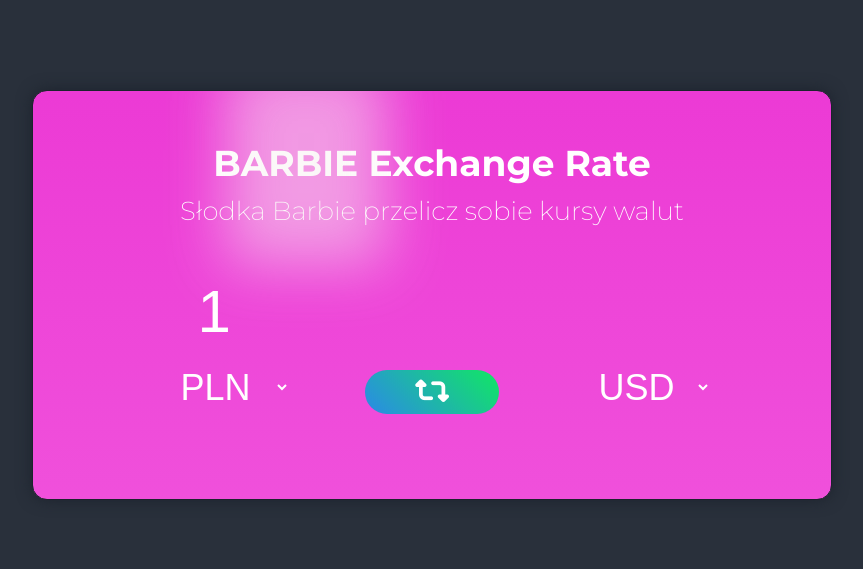
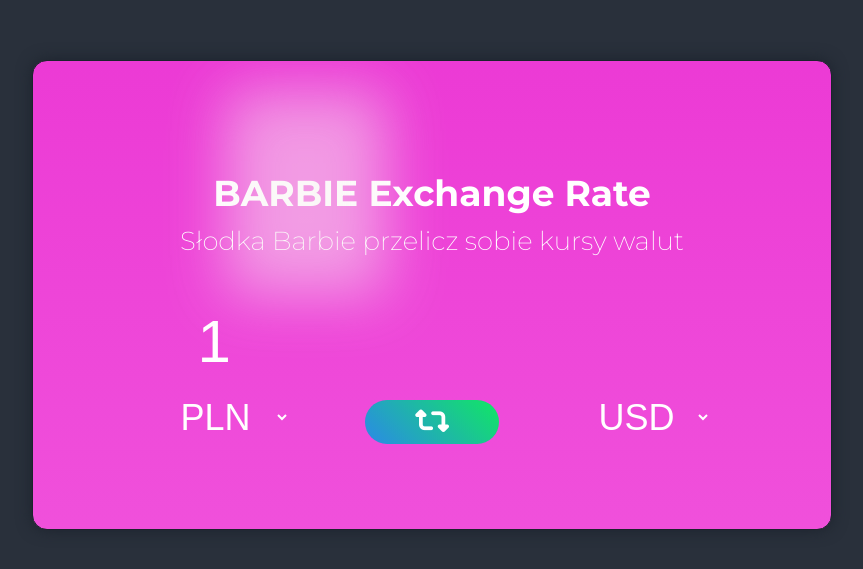
Before and after one commit to Velox8/exchange, a plain HTML site: page index.html in a window 1280 px wide. Shown: the part 105-674 px from the top of the page, without its empty margins (208-1071 px from the left). Drawn offline with Linux system fonts and the light colour scheme; no server answers.

Commit message:
first commit

```diff
--- a/style.css
+++ b/style.css
@@ -10,7 +10,7 @@ body {
 	align-items: center;
 	height: 100vh;
 	font-family: 'Montserrat', sans-serif;
-    background-color: #29303B;
+	background-color: #29303b;
 }
 
 .wrapper {
@@ -19,12 +19,14 @@ body {
 	background: linear-gradient(#ec3ad5, #f050db);
 	color: #fff;
 	text-align: center;
-    border: 1px solid #1C232D;
+	border: 1px solid #1c232d;
 	border-radius: 15px;
-    box-shadow: 0 0 15px #1C232D;overflow: hidden;
+	box-shadow: 0 0 15px #1c232d;
+	overflow: hidden;
 }
 
 .wrapper h1 {
+	margin-top: 60px;
 	margin-bottom: 10px;
 	font-size: 36px;
 	position: relative;
@@ -42,12 +44,7 @@ body {
 	background-image: none;
 	content: '';
 	animation: box-boxms 6s linear infinite;
-
-
-
 }
-
-
 
 @keyframes box-boxms {
 	0% {
@@ -62,9 +59,10 @@ body {
 		/* width: 0%; */
 	}
 	/* 75% {width: 20%;} */
-	100% {left: 0;}
+	100% {
+		left: 0;
 	}
-
+}
 
 .wrapper p {
 	margin-bottom: 50px;
@@ -78,9 +76,8 @@ body {
 	align-items: center;
 }
 
-
-
-.section-left, .section-right {
+.section-left,
+.section-right {
 	display: flex;
 	flex-direction: column;
 	align-items: center;
@@ -92,8 +89,8 @@ body {
 	font-size: 60px;
 }
 
-.app-body input, .app-body select {
-
+.app-body input,
+.app-body select {
 	color: #fff;
 	border: none;
 	background: none;
@@ -106,9 +103,10 @@ body {
 	cursor: pointer;
 }
 
-.app-body input:focus, .app-body select:focus {
+.app-body input:focus,
+.app-body select:focus {
 	outline: none;
-    color: rgb(67,171,255);
+	color: rgb(67, 171, 255);
 }
 
 .app-body option {
@@ -136,18 +134,14 @@ body {
 	margin-top: 30px;
 	margin-bottom: 0;
 }
-@media(max-width: 576px){
+@media (max-width: 576px) {
 	.wrapper {
 		width: 350px;
 	}
 
-
-    .app-body{
+	.app-body {
 		flex-direction: column;
-
-
 	}
-
 
 	option {
 		font-size: 20px;
```
Lines whose indentation alone changed are shown as unchanged.
